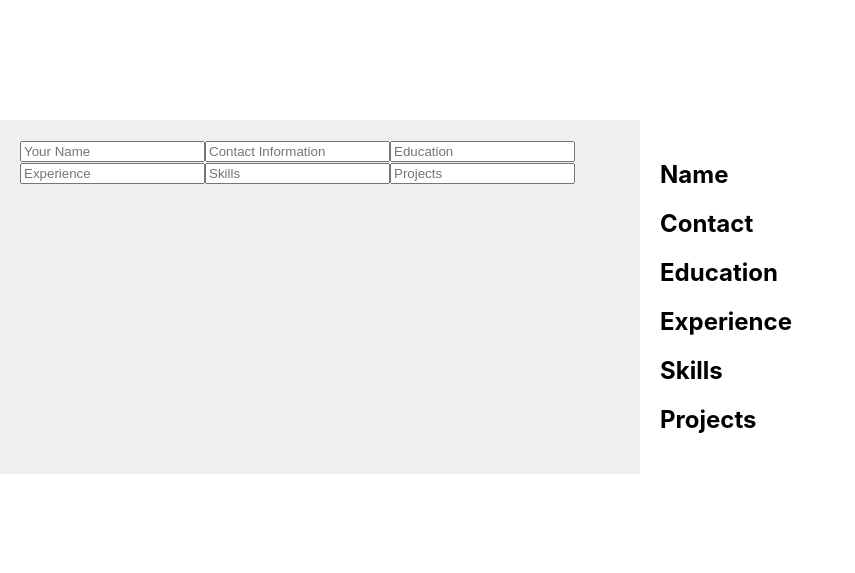
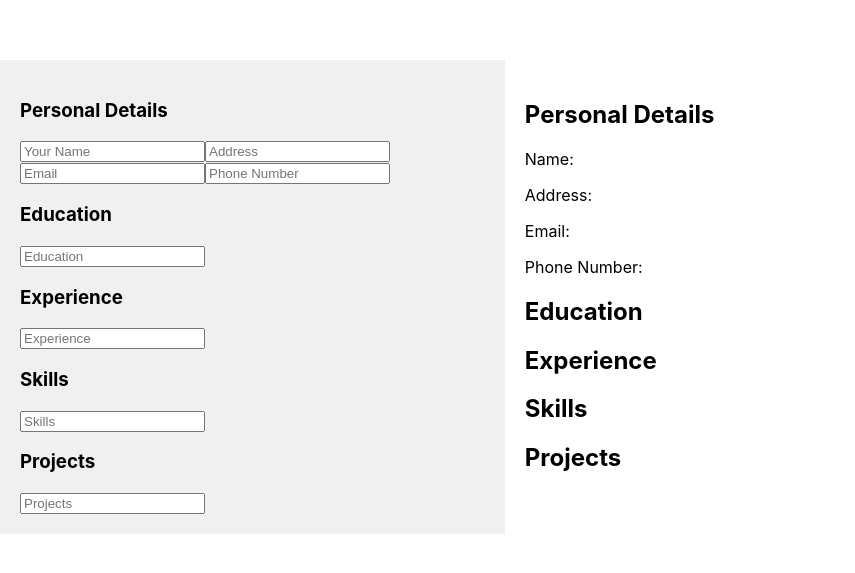
Before and after one commit to ShawnEdgell/CV-Application, a React (Vite) app: page / in a window 1280 px wide. Shown: the part 103-676 px from the top of the page, without its empty margins (0-855 px from the left). Built offline with nearby package versions, Linux system fonts and the light colour scheme; the HTML template or start-up script is replaced by a standard one.

Commit message:
added personal details section

```diff
--- a/src/App.jsx
+++ b/src/App.jsx
@@ -3,7 +3,9 @@ import './App.css';
 
 function App() {
   const [name, setName] = useState('');
-  const [contact, setContact] = useState('');
+  const [address, setAddress] = useState('');
+  const [email, setEmail] = useState('');
+  const [phoneNumber, setPhoneNumber] = useState('');
   const [education, setEducation] = useState('');
   const [experience, setExperience] = useState('');
   const [skills, setSkills] = useState('');
@@ -13,6 +15,9 @@ function App() {
     <div className="cv-app">
       {/* Left side: Input fields */}
       <div className="left-side">
+        {/* Personal Details */}
+        <div className="section">
+          <h3>Personal Details</h3>
           <input
             type="text"
             placeholder="Your Name"
@@ -21,28 +26,60 @@ function App() {
           />
           <input
             type="text"
-          placeholder="Contact Information"
-          value={contact}
-          onChange={(e) => setContact(e.target.value)}
+            placeholder="Address"
+            value={address}
+            onChange={(e) => setAddress(e.target.value)}
           />
+          <input
+            type="text"
+            placeholder="Email"
+            value={email}
+            onChange={(e) => setEmail(e.target.value)}
+          />
+          <input
+            type="text"
+            placeholder="Phone Number"
+            value={phoneNumber}
+            onChange={(e) => setPhoneNumber(e.target.value)}
+          />
+        </div>
+
+        {/* Education */}
+        <div className="section">
+          <h3>Education</h3>
           <input
             type="text"
             placeholder="Education"
             value={education}
             onChange={(e) => setEducation(e.target.value)}
           />
+        </div>
+
+        {/* Experience */}
+        <div className="section">
+          <h3>Experience</h3>
           <input
             type="text"
             placeholder="Experience"
             value={experience}
             onChange={(e) => setExperience(e.target.value)}
           />
+        </div>
+
+        {/* Skills */}
+        <div className="section">
+          <h3>Skills</h3>
           <input
             type="text"
             placeholder="Skills"
             value={skills}
             onChange={(e) => setSkills(e.target.value)}
           />
+        </div>
+
+        {/* Projects */}
+        <div className="section">
+          <h3>Projects</h3>
           <input
             type="text"
             placeholder="Projects"
@@ -50,19 +87,25 @@ function App() {
             onChange={(e) => setProjects(e.target.value)}
           />
         </div>
+      </div>
 
       {/* Right side: Display user input */}
       <div className="right-side">
-        <h2>Name</h2>
-        <p>{name}</p>
-        <h2>Contact</h2>
-        <p>{contact}</p>
+        <h2>Personal Details</h2>
+        <p>Name: {name}</p>
+        <p>Address: {address}</p>
+        <p>Email: {email}</p>
+        <p>Phone Number: {phoneNumber}</p>
+
         <h2>Education</h2>
         <p>{education}</p>
+
         <h2>Experience</h2>
         <p>{experience}</p>
+
         <h2>Skills</h2>
         <p>{skills}</p>
+
         <h2>Projects</h2>
         <p>{projects}</p>
       </div>
```
Lines whose indentation alone changed are shown as unchanged.
